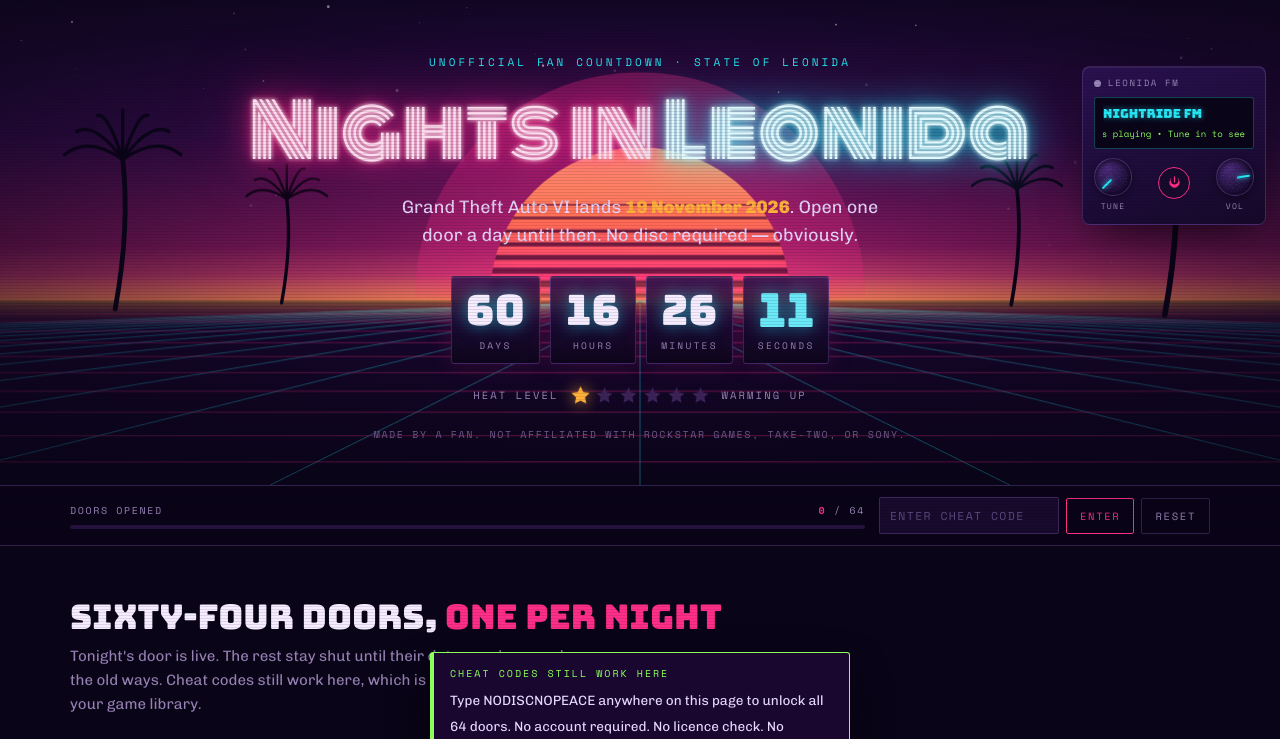
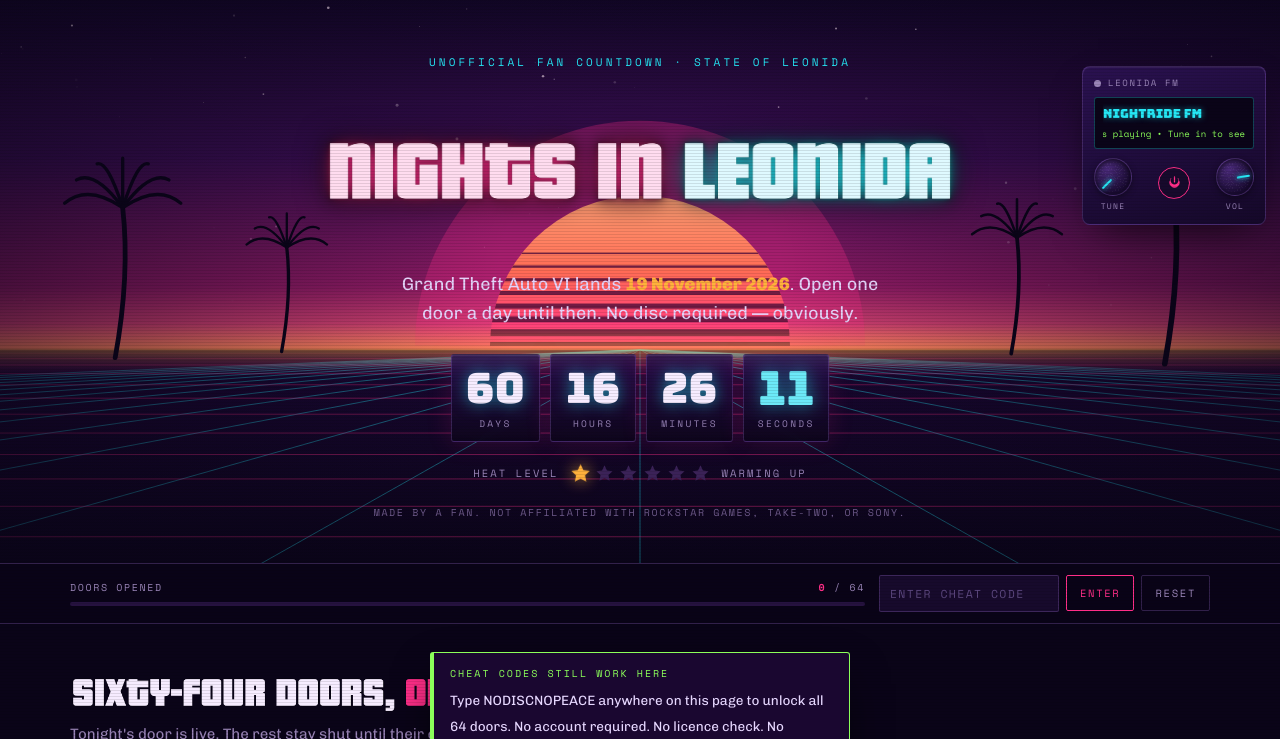
Before and after one commit to k-rthik/gta6-countdown, a website: page index.html in a window 1280 px wide. Shown: the top 739 px of the page. Drawn offline with Linux system fonts and the light colour scheme; no server answers; animation ran at ten frames a second.

Commit message:
Use the actual GTA logo font for headline text
Rendered the hero title and section headers in Pricedown (the
real GTA/Vice City logotype font) as static PNGs and swapped
them in for the previous live-text headings.

Pricedown's free license covers fixed images but excludes
webfonts, so it's baked into raster art here rather than
shipped as a font file — only the rendered PNGs are committed,
never the font itself. Dynamic text (countdown, radio) stays
on the existing Google Fonts.

```diff
--- a/index.html
+++ b/index.html
@@ -95,23 +95,15 @@ a{color:var(--cyan)}
   color:var(--cyan);
   margin:0;
 }
-.sign{
-  font-family:"Monoton",cursive;
-  font-weight:400;
-  font-size:clamp(34px,8.4vw,74px);
-  line-height:1.04;
-  margin:0;
-  text-wrap:balance;
-  color:#FFDCEF;
-  letter-spacing:.01em;
-  text-shadow:
-    0 0 4px #fff,
-    0 0 12px var(--flamingo),
-    0 0 34px var(--flamingo),
-    0 0 72px rgba(255,46,136,.55);
+.sign{margin:0;line-height:0}
+.sign img{
+  display:block;
+  width:min(90vw,720px);
+  max-width:100%;
+  height:auto;
+  margin:0 auto;
   animation:flicker 7s infinite steps(1,end);
 }
-.sign em{font-style:normal;color:#DFF9FF;text-shadow:0 0 4px #fff,0 0 14px var(--cyan),0 0 40px var(--cyan)}
 @keyframes flicker{
   0%,100%{opacity:1}
   41%{opacity:1}
@@ -270,15 +262,8 @@ a{color:var(--cyan)}
 /* ---------- SECTIONS ---------- */
 section{padding-block:52px}
 .sec-head{display:flex;align-items:baseline;gap:14px;flex-wrap:wrap;margin-bottom:8px}
-h2{
-  font-family:"Bungee",Impact,sans-serif;
-  font-weight:400;
-  font-size:clamp(22px,4.4vw,34px);
-  margin:0;
-  line-height:1.1;
-  text-wrap:balance;
-}
-h2 span{color:var(--flamingo)}
+h2{margin:0;line-height:0}
+.h2-img{display:block;height:clamp(24px,4.8vw,38px);width:auto;max-width:100%}
 .sec-note{color:var(--muted);max-width:60ch;margin:0 0 26px;font-size:15px}
 
 /* ---------- DOORS ---------- */
@@ -621,7 +606,7 @@ footer .fine{margin-top:22px;font-size:11.5px;color:#6E5A8A;max-width:70ch}
   <canvas id="sky" aria-hidden="true"></canvas>
   <div class="wrap hero-inner">
     <p class="eyebrow">Unofficial fan countdown &middot; State of Leonida</p>
-    <h1 class="sign">Nights in <em>Leonida</em></h1>
+    <h1 class="sign"><img src="titles/hero-title.png" alt="Nights in Leonida" width="1830" height="393"></h1>
     <p class="tagline">Grand Theft Auto VI lands <b>19 November 2026</b>. Open one door a day until then. No disc required &mdash; obviously.</p>
 
     <div class="ticker" id="ticker">
@@ -683,13 +668,13 @@ footer .fine{margin-top:22px;font-size:11.5px;color:#6E5A8A;max-width:70ch}
 
 <main>
   <section class="wrap">
-    <div class="sec-head"><h2>Sixty-four doors, <span>one per night</span></h2></div>
+    <div class="sec-head"><h2><img class="h2-img" src="titles/h2-doors.png" alt="Sixty-four doors, one per night" width="2047" height="135"></h2></div>
     <p class="sec-note">Tonight's door is live. The rest stay shut until their date &mdash; unless you know the old ways. Cheat codes still work here, which is more than can be said for your game library.</p>
     <div class="doors" id="doors"></div>
   </section>
 
   <section class="wrap">
-    <div class="sec-head"><h2>The <span>receipts</span></h2></div>
+    <div class="sec-head"><h2><img class="h2-img" src="titles/h2-receipts.png" alt="The receipts" width="821" height="117"></h2></div>
     <p class="sec-note">Every joke on this page is doing unpaid labour for a real news story. Here are the ones it is carrying.</p>
     <div class="receipts">
       <div class="rec">
```
Also changed, not shown: titles/h2-doors.png (added), titles/h2-receipts.png (added), titles/hero-title.png (added).
